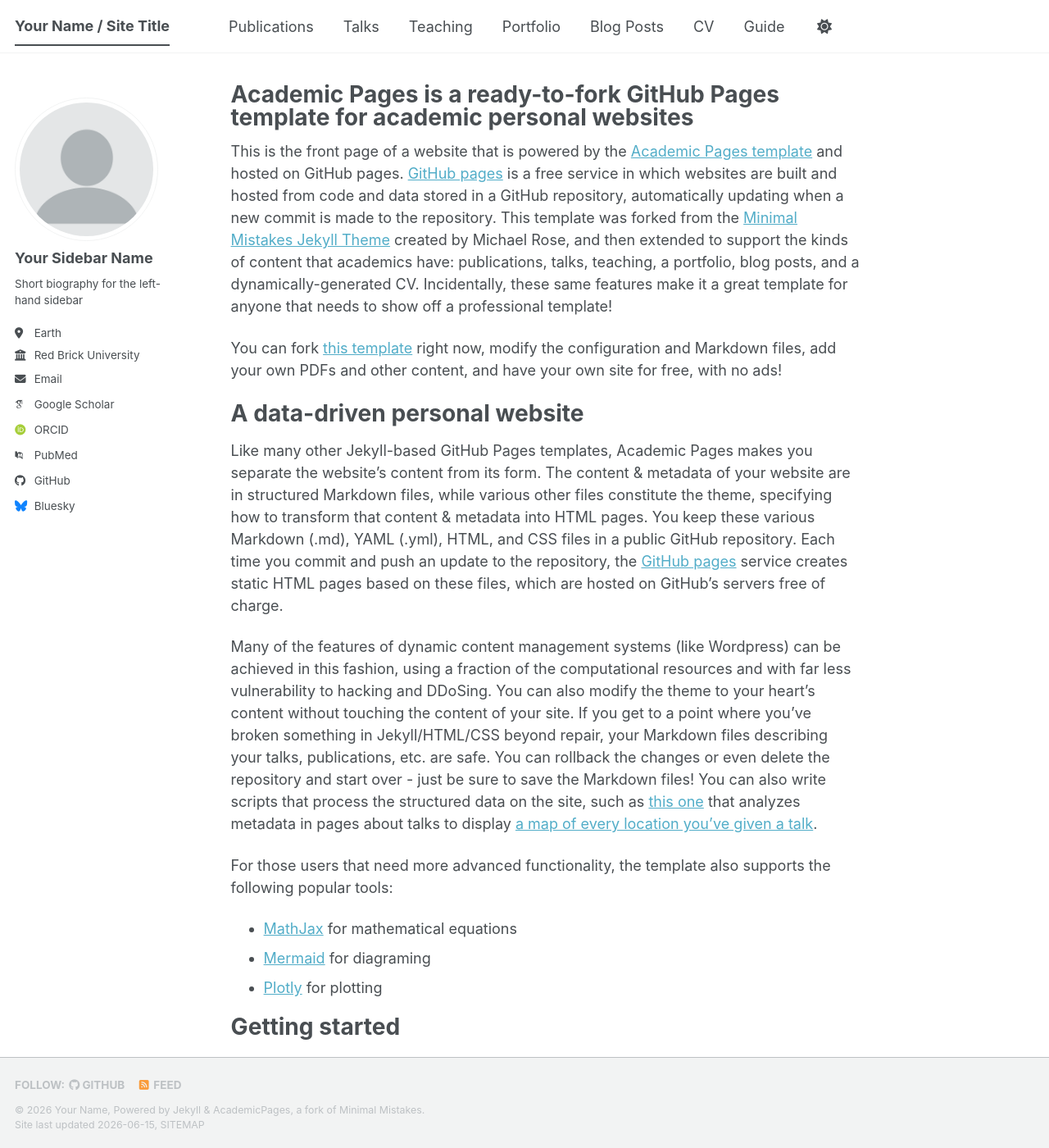
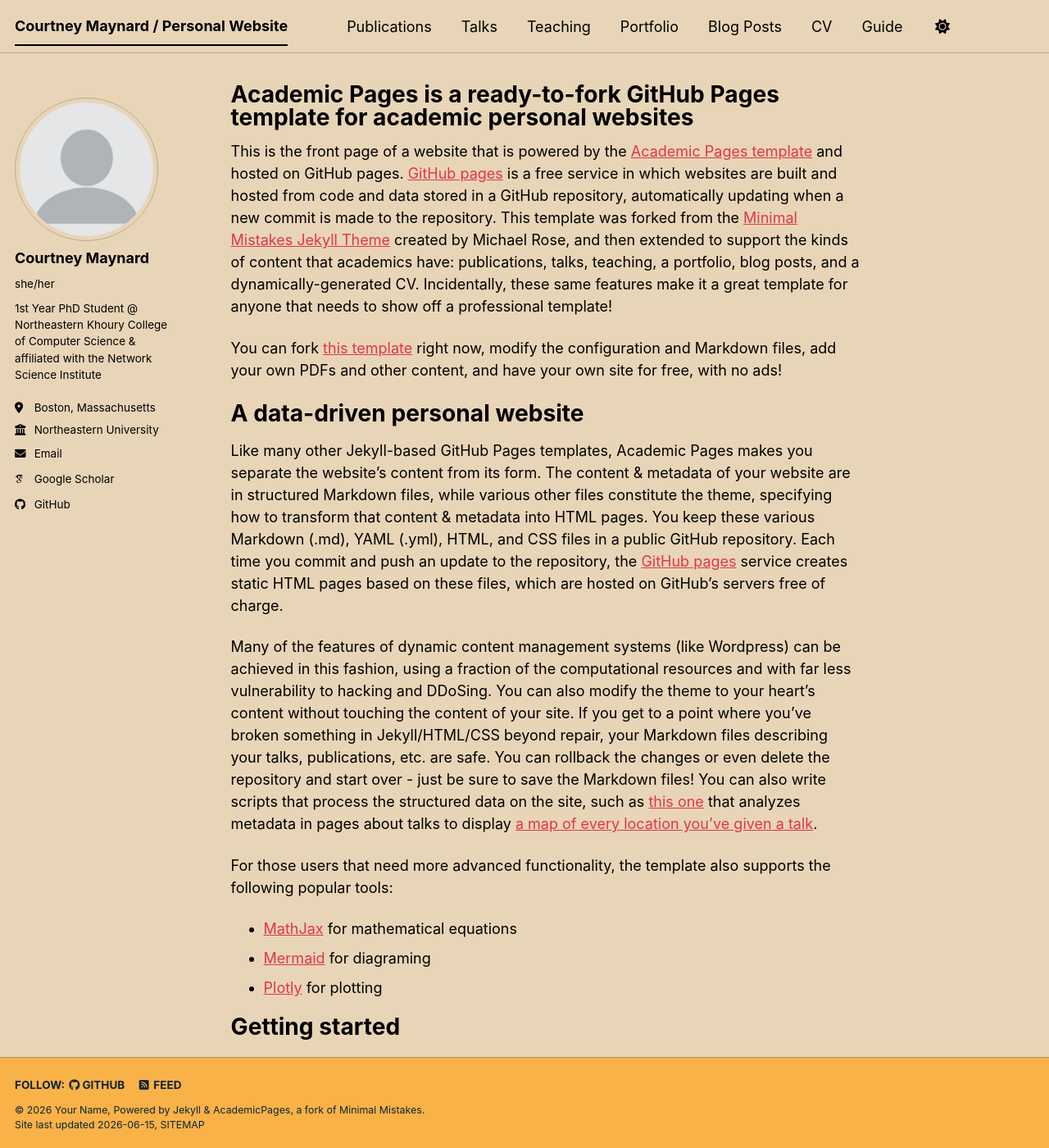
Before and after one commit to courtney-maynard/courtney-maynard.github.io, a Jekyll site: the page built from _pages/about.md, in a window 1280 px wide and 1400 px high. Shown: the whole window at 82% size. Built offline with Jekyll 4.4.1, drawn with Linux system fonts in a browser that asks for light colours; some web fonts are replaced; a script bundle is joined from its source files by our own code; library files that are not in the unit come from our copies.

Commit message:
Update _config.yml

```diff
--- a/_config.yml
+++ b/_config.yml
@@ -8,15 +8,15 @@
 
 # Basic Site Settings
 locale                   : "en-US"
-site_theme               : "default" # The available themes options are "default", "air", "sunrise", "mint", "dirt" and "contrast"
-title                    : "Your Name / Site Title"
+site_theme               : "sunrise" # The available themes options are "default", "air", "sunrise", "mint", "dirt" and "contrast"
+title                    : "Courtney Maynard / Personal Website"
 title_separator          : "-"
 name                     : &name "Your Name"
-description              : &description "Your Name's academic portfolio"   # Update this with a general description of your site, this is the default if not overridden by a page
-url                      : https://academicpages.github.io # The base hostname & protocol for your site e.g. "https://[your GitHub username].github.io",
+description              : &description "Courtney Maynard's Academic Personal Website"   # Update this with a general description of your site, this is the default if not overridden by a page
+url                      : https://courtneymaynard.github.io # The base hostname & protocol for your site e.g. "https://[your GitHub username].github.io",
                                                            # or if you already have some other page hosted on Github then use "https://[your GitHub username].github.io/[Your Repo Name]"
 baseurl                  : "" # the subpath of your site, e.g. "/blog"
-repository               : "academicpages/academicpages.github.io"
+repository               : "courtney-maynard/courtneymaynard.github.io"
 
 # Site Author - The following control what appear as part of the author content on the side bar.
 #               If a field is blank the icon and link will not appear, otherwise it will be shown.
@@ -24,24 +24,24 @@ repository               : "academicpages/academicpages.github.io"
 author:
   # Biographic information
   avatar           : "profile.png"
-  name             : "Your Sidebar Name"
-  pronouns         : # example: "she/her"
-  bio              : "Short biography for the left-hand sidebar"
-  location         : "Earth"
-  employer         : "Red Brick University"
+  name             : "Courtney Maynard"
+  pronouns         : "she/her"
+  bio              : "1st Year PhD Student @ Northeastern Khoury College of Computer Science & affiliated with the Network Science Institute"
+  location         : "Boston, Massachusetts"
+  employer         : "Northeastern University"
   uri              : # URL
-  email            : "none@example.org"
+  email            : "maynard.co@northeastern.edu"
 
   # Academic websites
   academia         : # URL
   arxiv            : # URL - Update with the correct link to your profile
-  googlescholar    : "https://scholar.google.com/citations?user=PS_CX0AAAAAJ"
+  googlescholar    : "https://scholar.google.com/citations?user=fLoFovcAAAAJ&hl=en"
   inspire-hep      : # URL
   impactstory      : # URL
-  orcid            : "https://orcid.org/yourorcidurl"
+  orcid            : # URL
   semantic         : # URL
   ssrn             : # URL
-  pubmed           : "https://www.ncbi.nlm.nih.gov/pubmed/?term=john+snow"
+  pubmed           : # URL
   researchgate     : # URL
   scopus           : # URL
   zotero           : # URL
@@ -51,13 +51,13 @@ author:
   bitbucket        : # Username - Update with your username on the site
   codepen          : # Username
   dribbble         : # Username
-  github           : "academicpages"
+  github           : "courtney-maynard"
   kaggle           : # Username
   stackoverflow    : # User number or user number and name (i.e., use "1" or "1/jeff-atwood")
 
   # Social media
   artstation       : # Username
-  bluesky          : "bsky.app" # Replace this with you Bluesky username
+  bluesky          : # Replace this with you Bluesky username
   facebook         : # Username
   flickr           : # Username
   foursquare       : # Username
```
